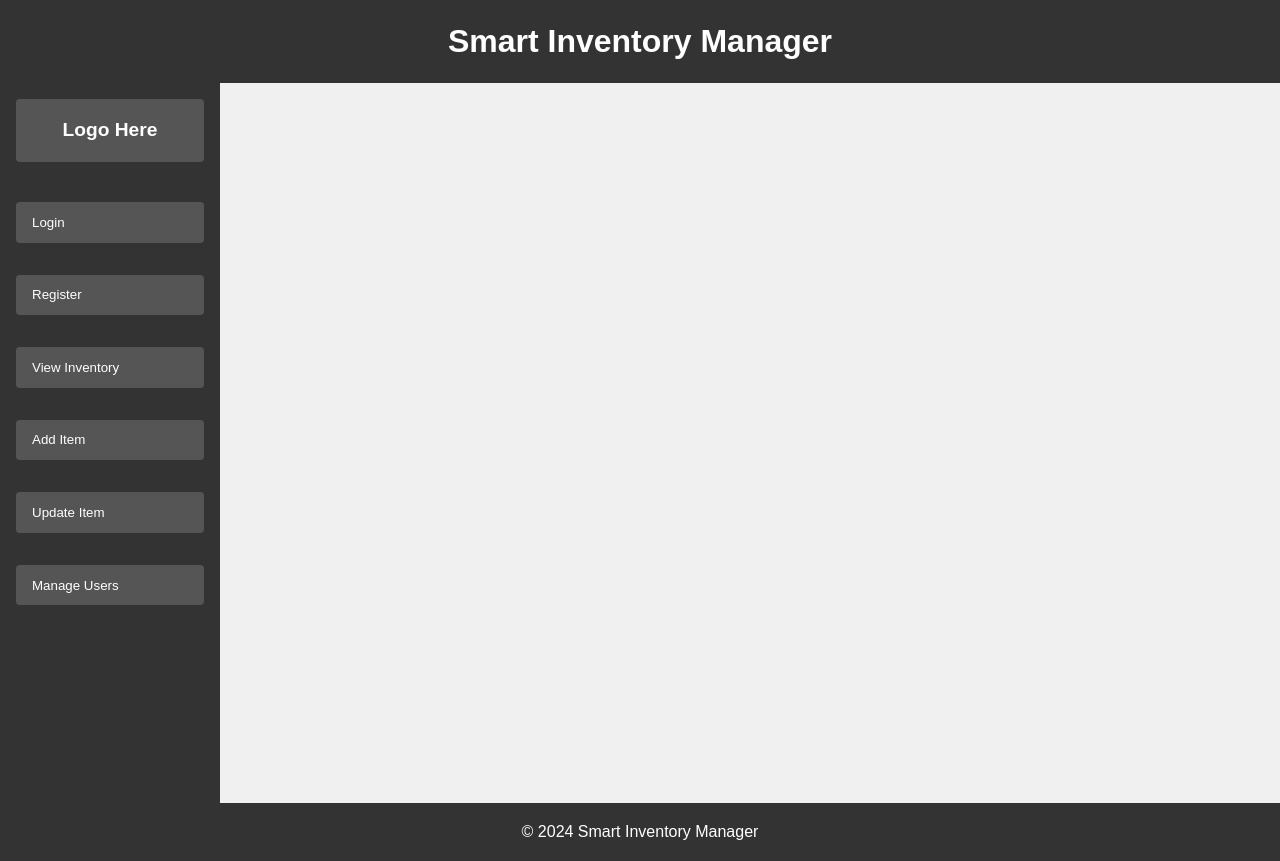
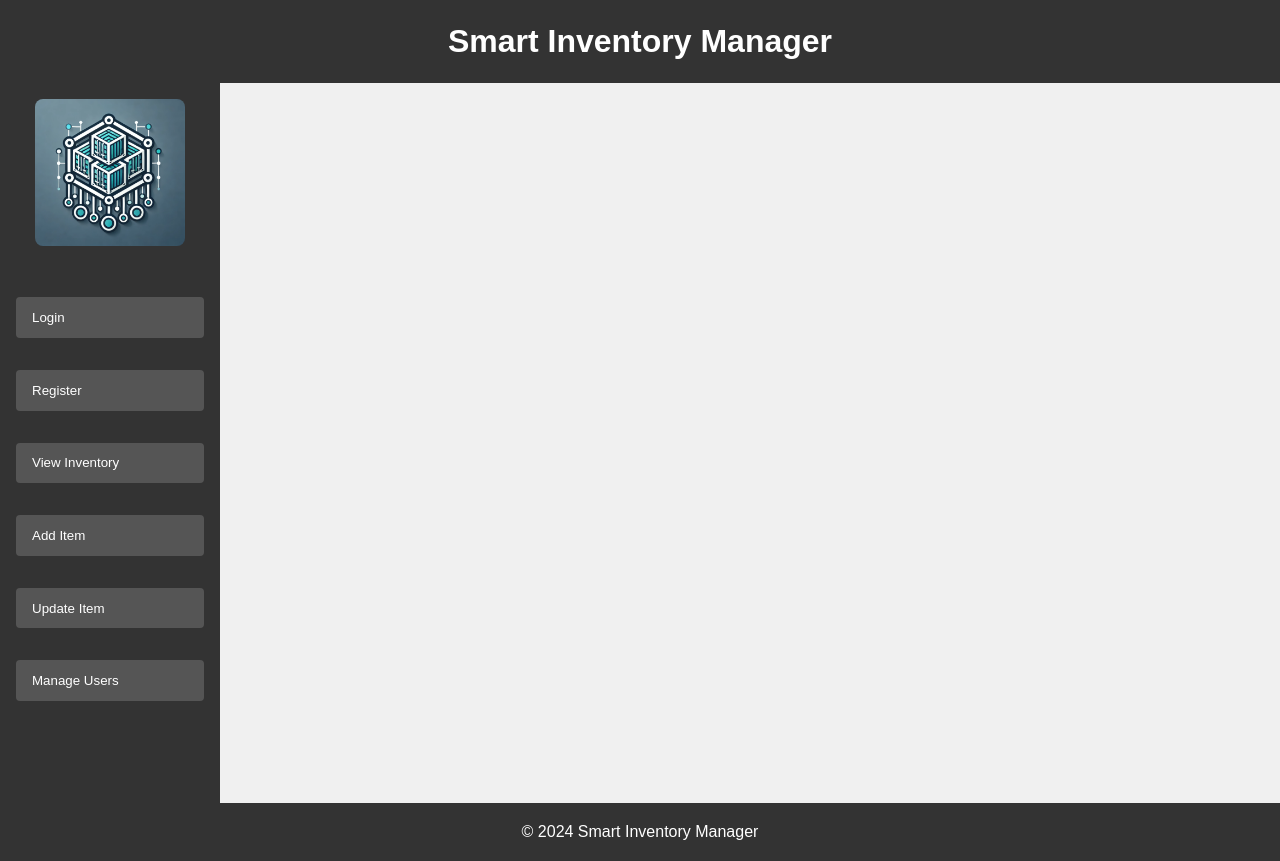
Before and after one commit to MarcEs1999/Smart_Invertory_Manager, a website: page client/index.html in a window 1280 px wide. Drawn offline with Linux system fonts and the light colour scheme.

Commit message:
current build

```diff
--- a/client/index.html
+++ b/client/index.html
@@ -21,7 +21,9 @@
     <div class="main-container">
         <!-- Side Navigation Menu -->
         <nav class="side-nav">
-            <div class="logo-placeholder">Logo Here</div>
+            <div class="logo-image">
+                <img src="images/logo.png" alt="Smart Inventory Manager Logo" class="logo">
+            </div>
             <button id="loginBtn">Login</button>
             <button id="registerBtn">Register</button>
             <button id="viewInventoryBtn">View Inventory</button>
--- a/client/script.js
+++ b/client/script.js
@@ -153,7 +153,6 @@ document.addEventListener("DOMContentLoaded", () => {
             return null; // Only return null if item was truly not found
         }
     }
-
 
     // Handle update item form submission
     if (updateItemForm) {
--- a/client/style.css
+++ b/client/style.css
@@ -132,16 +132,18 @@ form button:hover {
     background-color: #666;
 }
 
-.logo-placeholder {
-    background-color: #555;
-    color: #fff;
-    padding: 1rem;
+.logo-image {
     text-align: center;
-    margin-bottom: 1rem;
-    border-radius: 4px;
-    font-size: 1.2rem;
-    font-weight: bold;
+    margin-bottom: 20px;
 }
+
+.logo {
+    max-width: 100%;
+    height: auto;
+    width: 80%;
+    border-radius: 8px;
+}
+
 
 table {
     width: 100%;
```
Also changed, not shown: client/images/logo.png (added), 1 other file.
